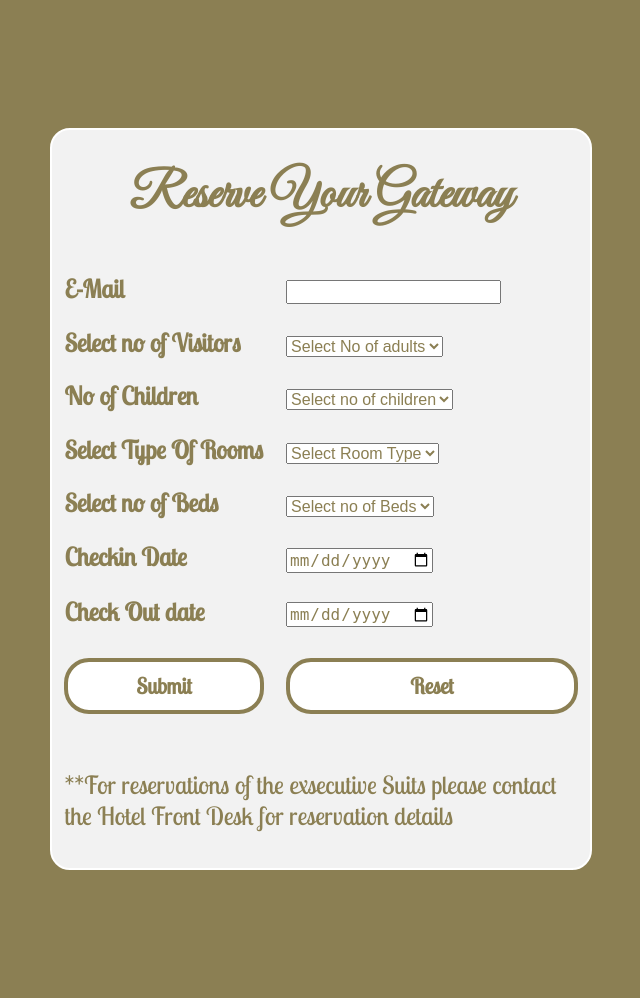
After one commit to Hirandalpe/Web, a PHP site: page /Reservationfm.php in a window 1280 px wide. The commit adds this page. Shown: the whole page, without its empty margins (319-959 px from the left). Run offline with PHP 8.4, Linux system fonts and the light colour scheme.

Commit message:
Back End programming
updates of the login and Sign up pages.
Reservation and confirmation pages

```diff
--- a/Login123.css
+++ b/Login123.css
@@ -40,6 +40,7 @@ body {
 }
 
 form {
+    font-family: 'Lobster Two', cursive;
     margin-left: 8vw;
     margin-top: 10vh;
     width: 100%;
@@ -55,6 +56,7 @@ a {
 td,
 th {
     padding: 3vh;
+    font-family: 'Lobster Two', cursive;
 }
 
 .row {
@@ -80,6 +82,7 @@ th {
 th,
 td {
     font-size: 20px;
+    font-family: 'Lobster Two', cursive;
 }
 
 .td {
--- a/Logincl.php
+++ b/Logincl.php
@@ -25,7 +25,7 @@ $username = getifSet($_SESSION['user'])
 </head>
 <link rel="stylesheet" type="text/css" href="Login123.css">
 <link rel="stylesheet" href="https://stackpath.bootstrapcdn.com/bootstrap/4.5.0/css/bootstrap.min.css" integrity="sha384-9aIt2nRpC12Uk9gS9baDl411NQApFmC26EwAOH8WgZl5MYYxFfc+NcPb1dKGj7Sk" crossorigin="anonymous">
-
+<link href="https://fonts.googleapis.com/css2?family=Great+Vibes&family=Lobster+Two&display=swap" rel="stylesheet">
 <body>
     <div class="border">
 
--- /dev/null
+++ b/Reservationfm.php
@@ -0,0 +1,88 @@
+<!DOCTYPE html>
+<html>
+    <head>
+        <title>Reservation</title>
+    </head>
+    <link rel="stylesheet" href="reservation.css">
+    <link href="https://fonts.googleapis.com/css2?family=Great+Vibes&family=Lobster+Two&display=swap" rel="stylesheet">
+    <body>
+        <div class="form" align="center">
+            <form action="reservesv.php" method="POST" name="reservation">
+               <h1 class="heading">Reserve Your Gateway</h1>
+                <table align="center">
+                    <tr>
+                        <th>E-Mail</th>
+                        <td><input type="email" name="email"></td>
+                    </tr>
+
+                    <tr>
+                        <th>
+                            Select no of Visitors
+                        </th>
+                        <td>
+                          <select name="adult" id="adult">
+                            <option value="0">Select No of adults</option>
+                            <option value="1">1</option>
+                            <option value="2">2</option>
+                            <option value="3">3</option>
+                            <option value="4">4</option>
+                            <option value="5">5</option>
+                          </select>
+                        </td>
+
+                    </tr>
+                    <tr>
+                        <th>No of Children</th>
+                        <td>
+                          <select name="child" id="children">
+                            <option value="0">Select no of children</option>
+                            <option value="1">1</option>
+                            <option value="2">2</option>
+                            <option value="3">3</option>
+                            <option value="4">4</option>
+                            <option value="5">5</option>
+                         </select>
+                        </td>
+                    </tr>
+                    <tr>
+                        <th>Select Type Of Rooms</th>
+                        <td> <select name="type" id="rooms">
+                            <option value="none">Select Room Type</option>
+                            <option value="premior">Premior</option>
+                            <option value="Superior">Superior</option>
+                            <option value="JuniorSuit">Junior Suit</option>
+                         </select>
+                        </td>
+                    </tr>
+                    <tr>
+                        <th>Select no of Beds</th>
+                        <td> <select name="bed" id="beds">
+                            <option value="0">Select no of Beds</option>
+                            <option value="1">1</option>
+                            <option value="2">2</option>
+                            <option value="4">4</option>
+                         </select>
+                        </td>
+                    </tr>
+                    <tr>
+                        <th>Checkin Date</th>
+                        <td><input type="date" name="checkin"></td>
+                    </tr>
+                    <tr><th>Check Out date</th>
+                    <td><input type="date" name="checkout"></td>
+                </tr>
+
+                <tr>
+                    <td class="button"><input type="submit"></td>
+                    <td class="button"><input type="reset"></td>
+                </tr>
+                <tr><td colspan="2"> <p class="warning0">**For reservations of the exsecutive Suits please contact the Hotel Front Desk for reservation details</p></td></tr>
+
+
+                </table>
+            </form>
+        </div>
+    </body>
+
+
+</html>
--- /dev/null
+++ b/reservation.css
@@ -0,0 +1,77 @@
+body {
+    font-size: 25px;
+    padding: 0;
+    margin: 0;
+    background-color: #8b7f53;
+    color: #8b7f53;
+    font-family: 'Lobster Two', cursive;
+}
+
+form {
+    margin: 10vw;
+    background: #f2f2f2;
+    text-align: center;
+    border: 2px solid white;
+    border-radius: 20px;
+    width: 42vw;
+    -webkit-border-radius: 20px;
+    -moz-border-radius: 20px;
+    -ms-border-radius: 20px;
+    -o-border-radius: 20px;
+}
+
+th,
+td {
+    padding: 0.8vw;
+    text-align: left;
+}
+
+.button {
+    text-align: center;
+}
+
+input,
+#children,
+#adult,
+#rooms,
+#beds,
+.button {
+    font-size: 16px;
+    color: #8b7f53;
+}
+
+input[type=submit],
+input[type=reset] {
+    font-weight: bold;
+    width: 100%;
+    background-color: #ffffff;
+    color: #8b7f53;
+    padding: 10px 15px;
+    margin: 8px 0;
+    border: 4px solid #8b7f53;
+    border-radius: 25px;
+    cursor: pointer;
+    -webkit-border-radius: 25px;
+    -moz-border-radius: 25px;
+    -ms-border-radius: 25px;
+    -o-border-radius: 25px;
+    font-size: 22px;
+    font-family: 'Lobster Two', cursive;
+}
+
+input[type=submit]:hover,
+input[type=reset]:hover {
+    background-color: #b3a26e;
+    color: aliceblue;
+    font-weight: bold;
+}
+
+@media only screen and (max-width: 800px) {
+    form {
+        min-width: 200px;
+    }
+}
+
+.heading {
+    font-family: 'Great Vibes', cursive;
+}
```
Also changed, not shown: confirm.css (added, +80 -0 lines), reservesv.php (added, +102 -0 lines).
